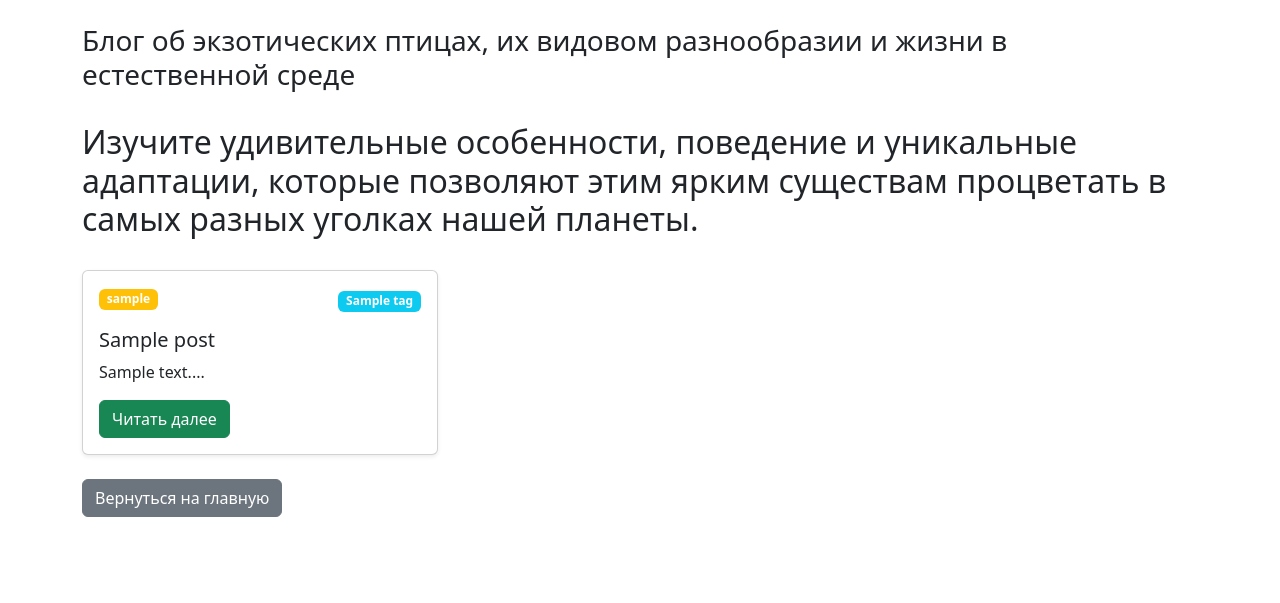
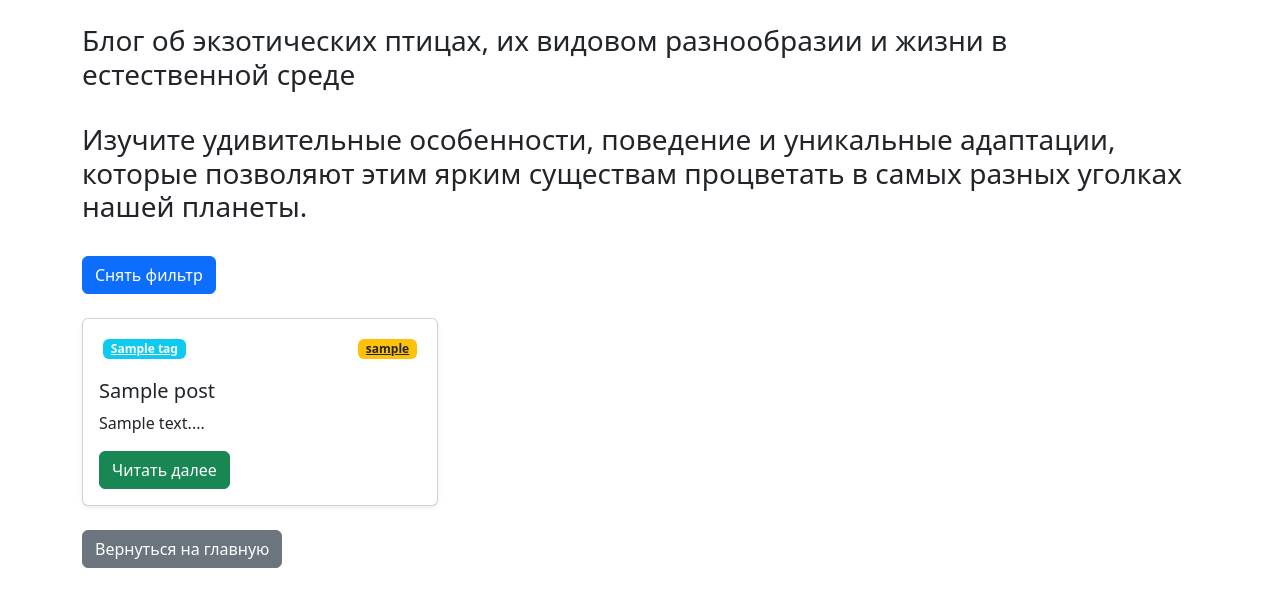
Before and after one commit to veroneoriginal/project_exotic_birds, a Flask app: page /blog?tag=1 in a window 1280 px wide. Shown: the part 72-675 px from the top of the page. Run offline with Flask 3, Linux system fonts and the light colour scheme; tables that the repository leaves empty hold one stand-in row (values such as "Sample post"); parts of the project's set-up code (start-up, migrations or seed data) failed here and were passed over; some libraries are stand-ins or nearby versions.

Commit message:
added filtering by tags and users

```diff
--- a/main.py
+++ b/main.py
@@ -280,8 +280,20 @@ def edit_post(post_id):
 
 @app.route('/blog')
 def blog():
-    posts = Post.query.filter_by(is_published=True).all()
+    # Извлечение значения параметра tag/user из строки запроса URL (если он существует).
+    tag_id = request.args.get('tag')
+    user_id = request.args.get('user')
+
+    if tag_id:
+        posts = Post.query.filter(Post.tags.any(id=tag_id), Post.is_published).all()
+    elif user_id:
+        posts = Post.query.filter_by(user_id=user_id, is_published=True).all()
+    else:
+        posts = Post.query.filter_by(is_published=True).all()
+
     return render_template('blog.html', posts=posts)
+
+
 
 
 if __name__ == "__main__":
--- a/templates/blog.html
+++ b/templates/blog.html
@@ -8,9 +8,16 @@
 <br>
 <h3>Блог об экзотических птицах, их видовом разнообразии и жизни в естественной среде</h3>
 <br>
-<h2>Изучите удивительные особенности, поведение и уникальные адаптации, которые позволяют
-    этим ярким существам процветать в самых разных уголках нашей планеты.</h2>
+<h3>Изучите удивительные особенности, поведение и уникальные адаптации, которые позволяют
+    этим ярким существам процветать в самых разных уголках нашей планеты.</h3>
 <br>
+
+
+<!-- Ссылка для снятия фильтра, видна только когда активен фильтр -->
+{% if request.args.get('tag') or request.args.get('user') %}
+<a href="{{ url_for('blog') }}" class="btn btn-primary mb-4">Снять фильтр</a>
+{% endif %}
+
 {% if posts %}
 <div class="row">
     {% for post in posts %}
@@ -18,15 +25,19 @@
     <div class="col-md-4">
         <div class="card mb-4 shadow-sm">
             <div class="card-body position-relative">
-                <div class="d-flex justify-content-between align-items-center">
-                    <span class="badge bg-warning">{{ post.user.username }}</span>
+                <div class="d-flex justify-content-between align-items-start">
                     <div>
+                        {% if post.tags %}
                         {% for tag in post.tags %}
-                        <span class="badge bg-info">{{ tag.name }}</span>
+<!--                        Ссылка на фильтрацию по тегам-->
+                        <a href="{{ url_for('blog', tag=tag.id) }}" class="badge bg-info m-1">{{ tag.name }}</a>
                         {% endfor %}
+                        {% endif %}
                     </div>
+<!--                    Ссылка на фильтрацию по пользователю:-->
+                    <a href="{{ url_for('blog', user=post.user.id) }}" class="badge bg-warning text-dark m-1">{{ post.user.username }}</a>
                 </div>
-                <h5 class="card-title mt-3">{{ post.title }}</h5>
+                <h5 class="card-title">{{ post.title }}</h5>
                 <p class="card-text">{{ post.content[:100] }}...</p>
                 <a href="{{ url_for('view_post', post_id=post.id) }}" class="btn btn-success">Читать далее</a>
             </div>
@@ -39,5 +50,4 @@
 <div class="alert alert-info">Пока в этом блоге ничего не опубликовано.</div>
 {% endif %}
 <a href="/" class="btn btn-secondary">Вернуться на главную</a>
-
 {% endblock %}
```
